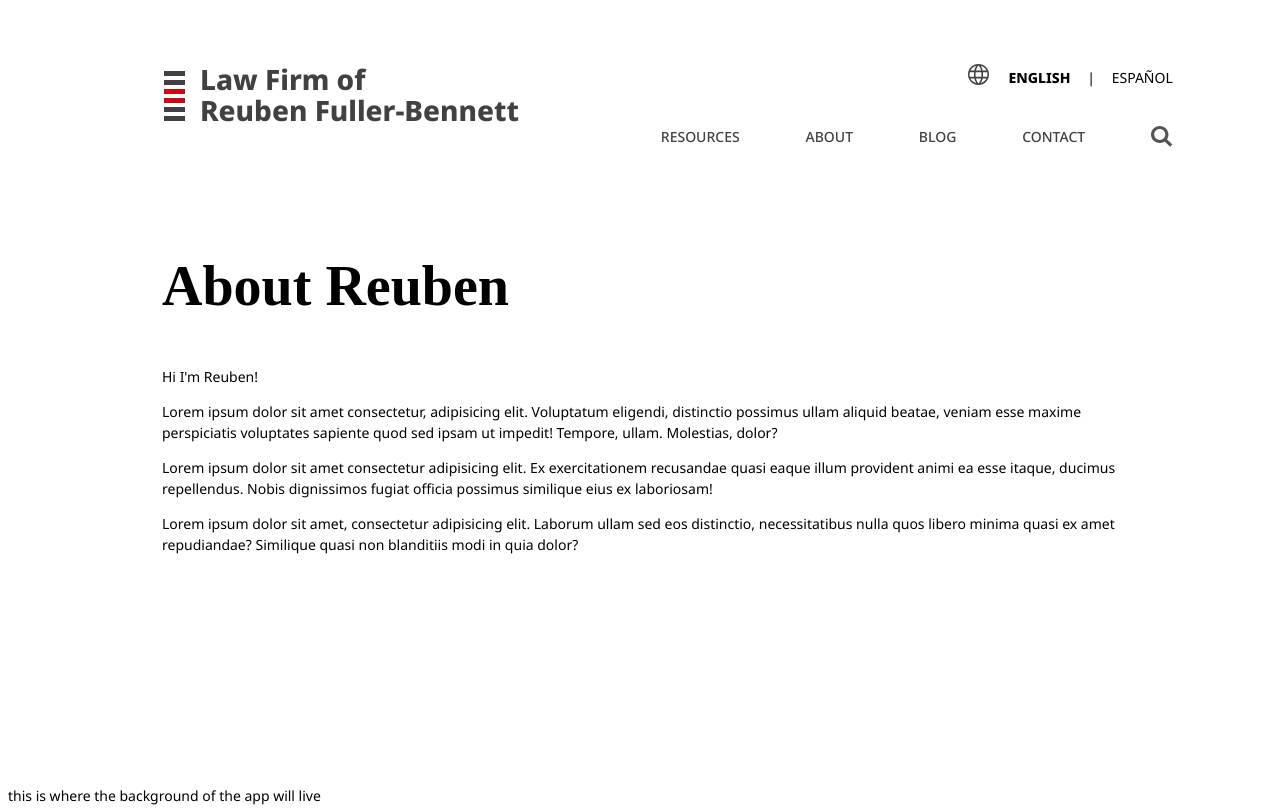
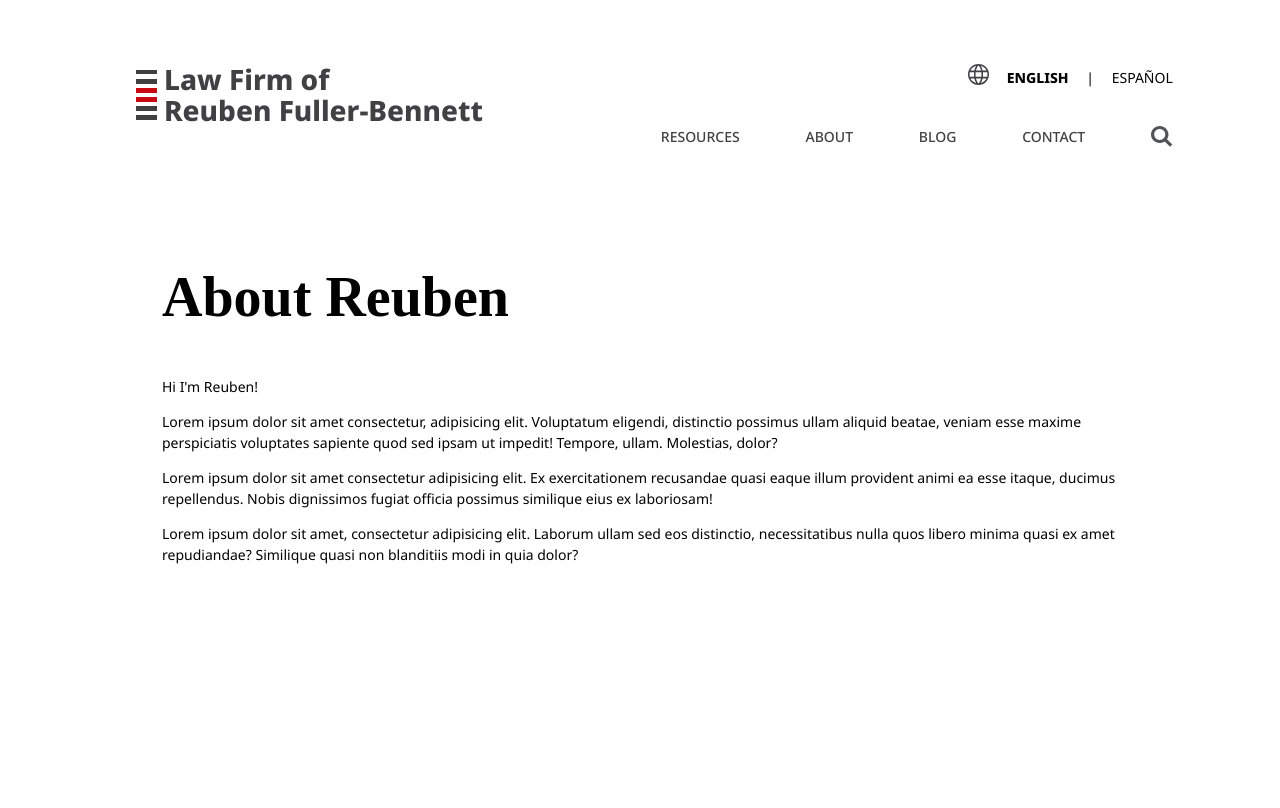
Before and after one commit to maemay85/projectRFB, a React (Vite) app: page / in a window 1280 px wide. Built offline with nearby package versions, Linux system fonts and the light colour scheme; a web font is replaced by a local one.

Commit message:
organized index.css and replaced ContactStlyedLink with a div with className contact-link

```diff
--- a/src/AppBackground.jsx
+++ /dev/null
@@ -1,13 +0,0 @@
-
-
-const AppBackground = () => {
-  return (
-    <div id="app-background">
-
-      this is where the background of the app will live
-
-    </div>
-  );
-};
-
-export default AppBackground;
--- a/src/components/Contact.jsx
+++ b/src/components/Contact.jsx
@@ -1,7 +1,6 @@
 
 import { Link } from 'react-router-dom'
 import { ColumnContainer, RowContainer } from './styled-components/Containers'
-import { ContactStyledLink } from './styled-components/StyledLink'
 import { PropTypes } from 'prop-types'
 
 
@@ -17,19 +16,19 @@ function Contact(props) {
         <RowContainer margin="3rem 0 0 0" id="contacts-list">
 
 
-          <ContactStyledLink margin="0 2rem 0 0">
+          <div className="contact-link">
               <Link to={'/email'}>Email</Link>
-            </ContactStyledLink>
-            <ContactStyledLink margin="0 2rem 0 0">
+            </div>
+            <div className="contact-link">
               <a href="https://www.linkedin.com/in/reuben-fuller-bennett-ab9a0031/" target='_blank' rel='noreferrer'>
                 <img src="https://upload.wikimedia.org/wikipedia/commons/f/f8/LinkedIn_icon_circle.svg" width="50" />
               </a>
-            </ContactStyledLink>
-            <ContactStyledLink margin="0 2rem 0 0">
+            </div>
+            <div className="contact-link">
               <a href="https://www.instagram.com/reuben.esque/" target='_blank' rel='noreferrer'>
                 <img src="https://upload.wikimedia.org/wikipedia/commons/1/13/CIS-A2K_Instagram_Icon_%28Pink%29.svg" width="50" />
               </a>
-            </ContactStyledLink>
+            </div>
 
 
 
--- a/src/components/Nav/Nav.jsx
+++ b/src/components/Nav/Nav.jsx
@@ -11,7 +11,7 @@ function Nav(props) {
     <>
       <TopNav width='80vw' id='top-nav'>
 
-        <Link to={'/'} id="site-title" className="title">
+        <Link to={'/'} id="site-title" className='row'>
           <div id="site-logo" className='column'>
             <div className='grayline'></div>
             <div className='grayline'></div>
@@ -20,7 +20,7 @@ function Nav(props) {
             <div className='grayline'></div>
             <div className='grayline'></div>
           </div>
-          <div id="site-title-text-wrapper" className='column'>Law Firm of<br/>Reuben Fuller-Bennett</div>
+          <div id="site-title-text" className='column'>Law Firm of<br/>Reuben Fuller-Bennett</div>
         </Link>
 
         <div id="nav-link-wrapper" className='row'>
--- a/src/components/TenantResources.jsx
+++ b/src/components/TenantResources.jsx
@@ -54,20 +54,21 @@ const TenantResources = (props) => {
   return (
     <>
       <ColumnContainer id="tenant-resources-content" margin='10rem 0 0 0' width='100vw'>
-        <ImgContainer id="city-background" left="-2%">
+      <div id="tenant-resources-heading-wrapper" className="column">
+
           <img src="src/assets/beautiful-view-city-buildings_duotone 1.png" />
-        </ImgContainer>
-        <div id="tenant-resources-heading-wrapper">
+
+
           <h1>HOUSING FOR PEOPLE, <br/>
           NOT FOR PROFIT.</h1>
           <div className="page-description-container column">
             <h2>EXPLORE RESOURCES</h2>
             <p>Here you will find resources, organizations and tools  to support you in understanding and advocating for your rights. </p>
-        </div>
+          </div>
         </div>
 
-        <ColumnContainer id="tenant-resources-cards" position="absolute" top="100%" left="50%">
-        {/* {language === 'english' ?
+        <ColumnContainer id="tenant-resources-grid" margin="55rem 0 0 0" position="absolute" top="100%" left="50%">
+        { language === 'english' ?
           tenantResources.english.map((resource)=>{
             return (
               <ResourceCard
@@ -91,7 +92,7 @@ const TenantResources = (props) => {
             )
           })
 
-        } */}</ ColumnContainer>
+         }</ ColumnContainer>
       </ColumnContainer>
     </>
   )
--- a/src/components/styled-components/StyledLink.js
+++ b/src/components/styled-components/StyledLink.js
@@ -14,7 +14,7 @@ export const StyledLink = styled.div`
 
   }
 `;
-
+/* NOT IN USE
 export const ContactStyledLink = styled.div`
   & {
     position: relative;
@@ -33,3 +33,4 @@ export const ContactStyledLink = styled.div`
   }
 
 `;
+*/
--- a/src/index.css
+++ b/src/index.css
@@ -1,3 +1,25 @@
+/*
+THIS FILE IS ORGANIZED AS FOLLOWS:
+
+ELEMENTS
+
+CLASSES:
+
+  Containers
+  Wrappers
+  Modified Elements
+
+IDS:
+
+  NOTE - LIST FILE WHERE USED IN A COMMENT
+
+  Containers
+  Wrappers
+  Modified Elements
+*/
+
+/* ELEMENTS */
+
 :root {
   font-family: 'Noto Sans';
   line-height: 1.5;
@@ -75,11 +97,68 @@ img {
   height: auto;
 }
 
+/* IDs */
+
+/* Nav.jsx */
+#nav-link-wrapper {
+  position: absolute;
+  width: 50%;
+  top: 100%;
+  left: 45%;
+}
+
+#nav-language-toggle {
+  position: absolute;
+  width: 20%;
+  top: 0;
+  left: 75%;
+}
+
+#site-title {
+  margin-left: -5vw;
+}
+
 a#site-title:hover {
   text-decoration: none;
   color: var(--light-text);
   font-weight: 800;
 }
+
+#site-logo {
+  position: relative;
+  height: 3.6rem;
+}
+
+#site-title-text {
+  font-size: 2rem;
+  line-height: 2.2rem;
+  font-weight: 700;
+  margin-left: .5rem;
+}
+
+#search-icon {
+  height: 1.5rem;
+}
+
+#language-icon {
+  height: 1.5rem;
+}
+
+#tenant-resources-heading-wrapper {
+  position: absolute;
+  top: 50%;
+  left: 0%;
+  width: 100%;
+  height: 30vh;
+  margin: 0 -1rem 0 -2rem;
+}
+
+#tenant-resources-heading-wrapper h1{
+  margin: -50vw 0 0 0;
+  font-size: 8vw;
+}
+
+/* CLASSES */
 
 .column {
   display: flex;
@@ -95,19 +174,6 @@ a#site-title:hover {
   justify-content: space-between;
 }
 
-#site-logo {
-  position: absolute;
-  top: 50%;
-  left: -3.5%;
-  height: 3.6rem;
-  margin: -1.7rem 0;
-}
-
-#site-title-text-wrapper {
-  line-height: 2.2rem;
-  font-weight: 700;
-}
-
 .redline, .grayline {
   height: .35rem;
   width: 1.5rem;
@@ -121,32 +187,24 @@ a#site-title:hover {
   background-color: var(--light-text);
 }
 
-#nav-link-wrapper {
-  position: absolute;
-  width: 50%;
-  top: 100%;
-  left: 45%;
+.contact-link {
+  position: relative;
+    font-size: 1.5rem;
+    border: solid 1px rgba(50, 50, 50, 0.5);
+    border-radius: 1rem;
+    padding: 0.5rem;
+    margin: 0 2rem 0 0;
+    cursor: pointer;
+    width: fit-content;
+    z-index: 2;
 }
 
-#nav-language-toggle {
-  position: absolute;
-  width: 20%;
-  top: 0;
-  left: 75%;
-
+.contact-link:hover {
+  box-shadow: 0 0 1px 1px #200;
 }
 
 .selected {
   font-weight: 800;
-}
-
-#search-icon {
-  height: 1.5rem;
-}
-
-#language-icon {
-  height: 1.5rem;
-  margin-right: .2rem;
 }
 
 .title {
@@ -164,27 +222,21 @@ a#site-title:hover {
 }
 
 .page-description-container {
-  position: absolute;
-  top: 50%;
-  left: 50%;
-  margin: 15rem -38vw 0 -38vw;
-  padding: 2rem;
-  width: 25rem;
   border: .1rem solid var(--dark-text);
   border-radius: 3rem;
   background-color: var(--bright-pop);
+  width: 35vw;
+  padding: 2rem;
+  margin: 20vw 0 0 0;
 }
 
-#tenant-resources-heading-wrapper {
-  position: absolute;
-  top: 50%;
-  left: 25%;
-  width: 100%;
-  margin: 5rem -17vw;
+.page-description-container h2 {
+  font-size: 3vw;
 }
 
-#tenant-resources-heading-wrapper h1{
-  font-size: 8vw;
+.page-description-container p {
+  font-size: 2vw;
+  margin-top: -1vw;
 }
 
 @media (prefers-color-scheme: light) {
--- a/src/main.jsx
+++ b/src/main.jsx
@@ -2,7 +2,7 @@ import React from 'react'
 import ReactDOM from 'react-dom/client'
 import App from './App.jsx'
 import './index.css'
-import AppBackground from './AppBackground.jsx'
+
 import { BrowserRouter } from 'react-router-dom'
 
 ReactDOM.createRoot(document.getElementById('root')).render(
@@ -11,6 +11,5 @@ ReactDOM.createRoot(document.getElementById('root')).render(
       <App />
     </BrowserRouter>
 
-    <AppBackground />
   </React.StrictMode>,
 )
```
Also changed, not shown: src/components/styled-components/ResourceCard.jsx (+4 -4 lines).
